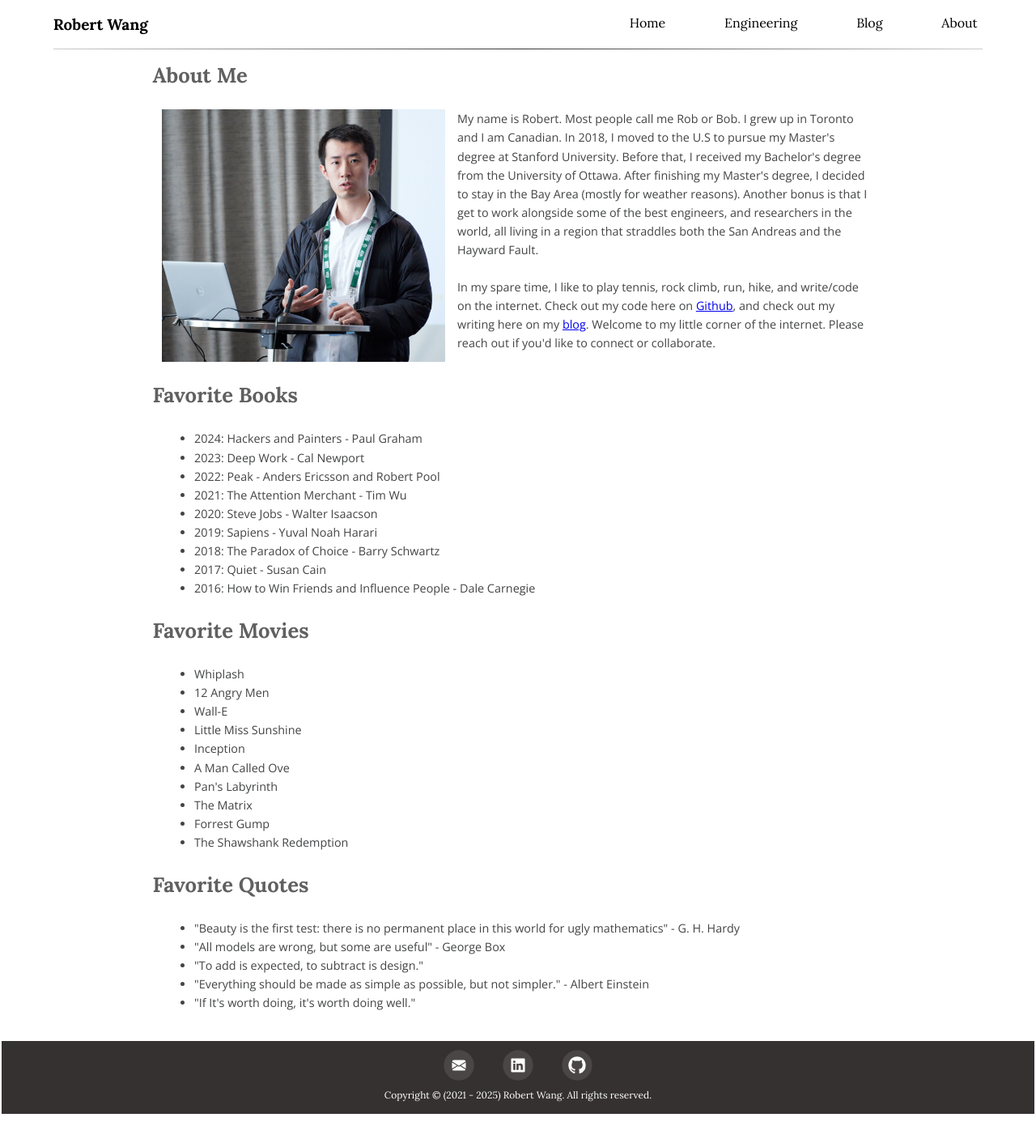
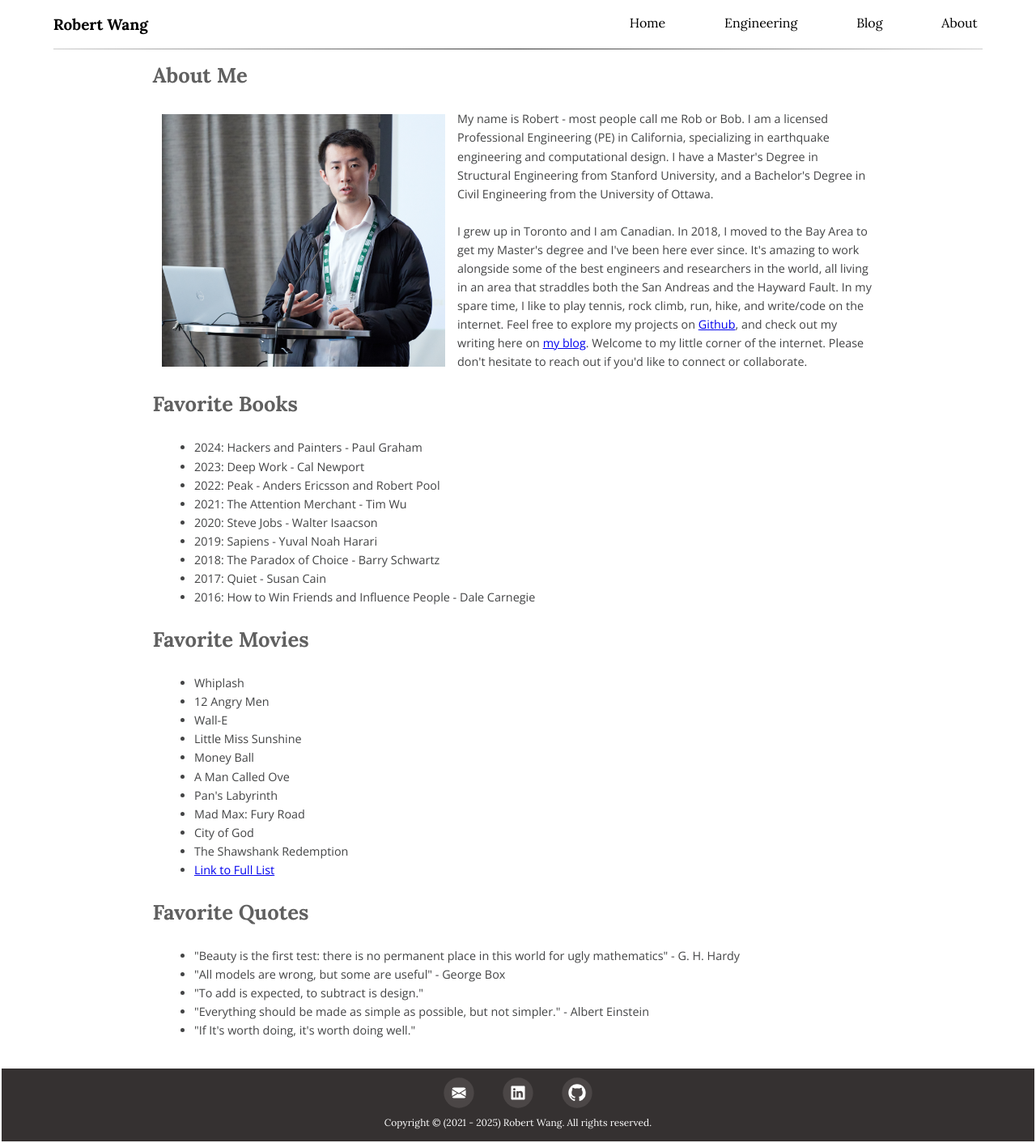
Before and after one commit to wcfrobert/wcfrobert.github.io, a Jekyll site: the page built from about.html, in a window 1280 px wide. Shown: the whole page at 81% size. Built offline with Jekyll 4.4.1, drawn with Linux system fonts in a browser that asks for light colours; before the commit the page ends 1378 px from its top, so only the background shows below that.

Commit message:
updated about me

```diff
--- a/about.html
+++ b/about.html
@@ -10,13 +10,14 @@ layout: typical
       <img src="assets/img/profile-pic.png" style="min-width: 350px; object-fit: scale-down; flex: 30;">
 
       <div style="min-width: 350px; flex: 70;">
-        My name is Robert. Most people call me Rob or Bob. I grew up in Toronto and I am Canadian. In 2018, I moved to the U.S to pursue my Master's degree at Stanford University.
-        Before that, I received my Bachelor's degree from the University of Ottawa. After finishing my Master's degree, I decided to stay in the Bay Area (mostly for weather reasons).
-        Another bonus is that I get to work alongside some of the best engineers, and researchers in the world, all living in a region that straddles both the San Andreas and the Hayward Fault.
+        My name is Robert - most people call me Rob or Bob. I am a licensed Professional Engineering (PE) in California, specializing in earthquake engineering and computational design.
+        I have a Master's Degree in Structural Engineering from Stanford University, and a Bachelor's Degree in Civil Engineering from the University of Ottawa.
         <br>
         <br>
-        In my spare time, I like to play tennis, rock climb, run, hike, and write/code on the internet. Check out my code here on <a href="https://github.com/wcfrobert">Github</a>, and check out my writing
-        here on my <a href="musing.html">blog</a>. Welcome to my little corner of the internet. Please reach out if you'd like to connect or collaborate.
+        I grew up in Toronto and I am Canadian. In 2018, I moved to the Bay Area to get my Master's degree and I've been here ever since. It's amazing to work alongside some of the best engineers
+        and researchers in the world, all living in an area that straddles both the San Andreas and the Hayward Fault.
+        In my spare time, I like to play tennis, rock climb, run, hike, and write/code on the internet. Feel free to explore my projects on <a href="https://github.com/wcfrobert">Github</a>, and check out my writing
+        here on <a href="musing.html">my blog</a>. Welcome to my little corner of the internet. Please don't hesitate to reach out if you'd like to connect or collaborate.
       </div>
     </div>
 
@@ -39,12 +40,13 @@ layout: typical
       <li>12 Angry Men</li>
       <li>Wall-E</li>
       <li>Little Miss Sunshine</li>
-      <li>Inception</li>
+      <li>Money Ball</li>
       <li>A Man Called Ove</li>
       <li>Pan's Labyrinth</li>
-      <li>The Matrix</li>
-      <li>Forrest Gump</li>
+      <li>Mad Max: Fury Road</li>
+      <li>City of God</li>
       <li>The Shawshank Redemption</li>
+      <li><a href="https://airtable.com/appILhm21eilQTsim/shro1eVbByPMzyoNE/tbl4Z3AVR3jiWfZ8z?viewControls=on">Link to Full List</a></li>
     </ul>
 
 
--- a/index.html
+++ b/index.html
@@ -54,7 +54,7 @@ layout: typical
       <div style="margin-top: 1.2rem;"></div>
 
       <div style="min-width: 350px; color:#5a5353; line-height:1.6rem; font-size:0.9rem;">
-        I am a licensed Professional Engineer (PE) in California, currently working at <a href="https://degenkolb.com/">Degenkolb Engineers</a>, where I'm involved in seismic retrofits, hospital design, computational tool development,
+        I am a licensed Professional Engineer (PE) in California, currently working at Degenkolb Engineers, where I'm involved in seismic retrofits, new building design, computational tool development,
         data visualization, and various R&D initiatives. I have a Master's Degree in Structural Engineering from Stanford University, and a Bachelor's Degree in Civil Engineering from the University of Ottawa.
         <div style="margin-top: 1rem;"></div>
         My interests include structural analysis, programming, and design/typography. In other words, I like designing buildings, creating software, and making things look nice.
```
